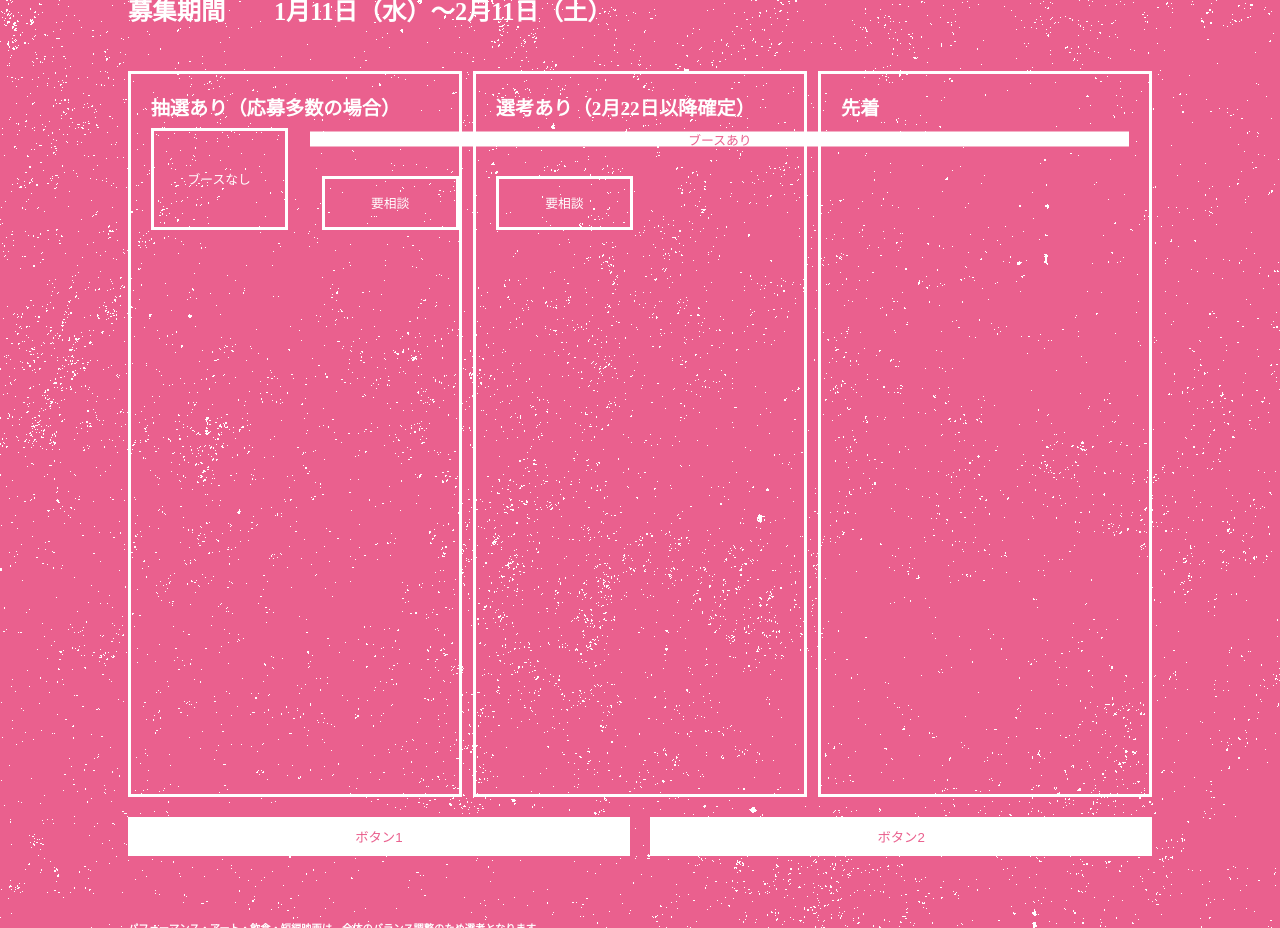
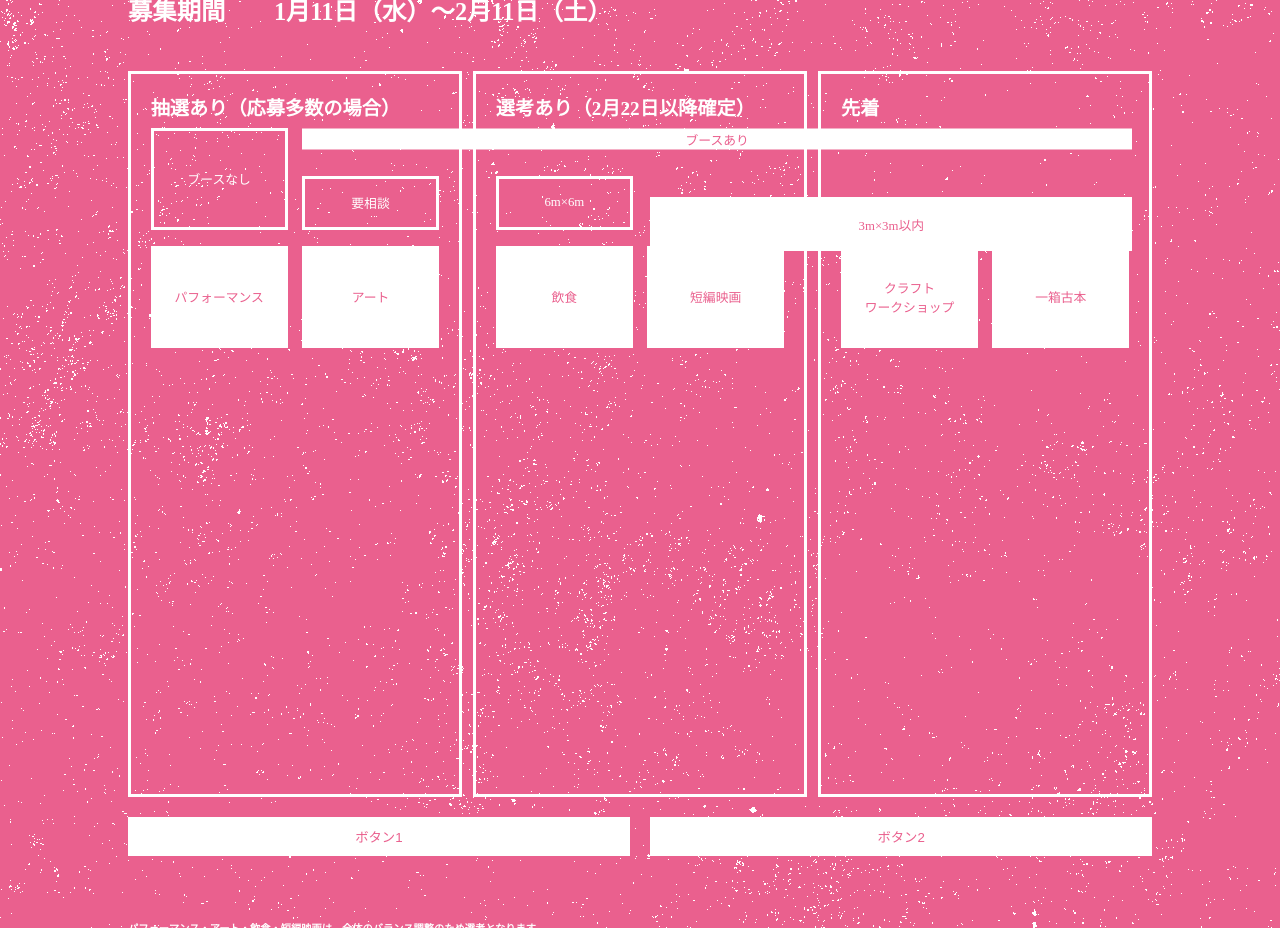
Before and after one commit to hiromuu/keidai-art, a React (Create React App) app: page / in a window 1280 px wide. Shown: the part 1560-2488 px from the top of the page. Built offline with nearby package versions, Linux system fonts and the light colour scheme; the HTML template or start-up script is replaced by a standard one.

Commit message:
3段目までいけた

```diff
--- a/src/App.tsx
+++ b/src/App.tsx
@@ -142,18 +142,34 @@ function App() {
         alignItems: 'center',
         justifyContent: 'center',
         position: 'absolute',
-        width: '80%',
+        width: '80.5%',
         height: '15px',
         backgroundColor: 'white',
         top: '5.3vw',
-        left: '17.8%',
+        left: '17%',
         transform: 'translateY(-50%)',
+        border: 'solid',
+        borderColor: 'transparent',
+    };
+
+    const spanningRectangleStyle2: React.CSSProperties = {
+        display: 'flex',
+        alignItems: 'center',
+        justifyContent: 'center',
+        position: 'absolute',
+        width: '46.5%',
+        height: '6vh',
+        backgroundColor: 'white',
+        top: '15.8vh',
+        left: '51%',
+        border: 'solid',
+        borderColor: 'transparent',
     };
 
     const noBoothBoxStyle: React.CSSProperties = {
         border: "solid",
         width: '40%',
-        height: '12vh',//後ほど修正
+        height: '12vh',
         marginLeft: '6%',
         borderColor: 'white',
         alignItems: 'center',
@@ -166,6 +182,7 @@ function App() {
         width: '40%',
         height: '6vh',
         marginTop: '6vh',
+        marginRight: '6%',
         borderColor: 'white',
         alignItems: 'center',
         justifyContent: 'center',
@@ -175,9 +192,60 @@ function App() {
     const noBoothBoxStyle3: React.CSSProperties = {
         border: "solid",
         width: '40%',
-        height: '6vh',//後ほど修正
+        height: '6vh',
         marginTop: '6vh',
         borderColor: 'white',
+        alignItems: 'center',
+        justifyContent: 'center',
+        display: 'flex',
+        marginLeft: '6%',
+    };
+
+    const noBoothBoxStyle4: React.CSSProperties = {
+        width: '40%',
+        height: '6vh',
+        marginTop: '6vh',
+        alignItems: 'center',
+        justifyContent: 'center',
+        display: 'flex',
+        border: 'solid',
+        borderColor: 'transparent',
+    };
+
+    const noBoothBoxStyle5: React.CSSProperties = {
+        width: '40%',
+        height: '12vh',
+        marginTop: '2vh',
+        marginLeft: '6%',
+        alignItems: 'center',
+        justifyContent: 'center',
+        display: 'flex',
+        background: 'white',
+        color: 'rgb(234, 96, 142)',
+        border: 'solid',
+        borderColor: 'transparent',
+    };
+
+    const noBoothBoxStyle6: React.CSSProperties = {
+        width: '40%',
+        height: '12vh',
+        marginTop: '2vh',
+        marginRight: '6%',
+        alignItems: 'center',
+        justifyContent: 'center',
+        display: 'flex',
+        background: 'white',
+        color: 'rgb(234, 96, 142)',
+        border: 'solid',
+        borderColor: 'transparent',
+    };
+
+    const noBoothBoxStyle7: React.CSSProperties = {
+        border: 'solid',
+        borderColor: 'transparent',
+        width: '40%',
+        height: '6vh',
+        marginTop: '6vh',
         alignItems: 'center',
         justifyContent: 'center',
         display: 'flex',
@@ -271,22 +339,56 @@ function App() {
                                 <p style={boxText2}>要相談</p>
                             </div>
                         </div>
+                        <div style={boothOptionsContainer}>
+                            <div style={noBoothBoxStyle5}>
+                                <p style={boxText}>パフォーマンス</p>
+                            </div>
+                            <div style={noBoothBoxStyle6}>
+                                <p style={boxText}>アート</p>
+                            </div>
+                        </div>
                     </div>
                     <div style={rectangleStyle}>
                         <p style={boxTitle}>選考あり（2月22日以降確定）</p>
                         <div style={boothOptionsContainer}>
                             <div style={noBoothBoxStyle3}>
-                                <p style={boxText2}>要相談</p>
+                                <p style={boxText2}>6m×6m</p>
                             </div>
-                            <div>
+                            <div style={noBoothBoxStyle4}>
+                            </div>
+                        </div>
+                        <div style={boothOptionsContainer}>
+                            <div style={noBoothBoxStyle5}>
+                                <p style={boxText}>飲食</p>
+                            </div>
+                            <div style={noBoothBoxStyle6}>
+                                <p style={boxText}>短編映画</p>
                             </div>
                         </div>
                     </div>
                     <div style={rectangleStyle}>
                         <p style={boxTitle}>先着</p>
+                        <div style={boothOptionsContainer}>
+                            <div style={noBoothBoxStyle7}>
+                            </div>
+                            <div style={noBoothBoxStyle4}>
+                            </div>
+                        </div>
+                        <div style={boothOptionsContainer}>
+                            <div style={noBoothBoxStyle5}>
+                                <p style={boxText}>クラフト<br />
+                                    ワークショップ</p>
+                            </div>
+                            <div style={noBoothBoxStyle6}>
+                                <p style={boxText}>一箱古本</p>
+                            </div>
+                        </div>
                     </div>
                     <div style={spanningRectangleStyle}>
                         <p style={boxText}>ブースあり</p>
+                    </div>
+                    <div style={spanningRectangleStyle2}>
+                        <p style={boxText}>3m×3m以内</p>
                     </div>
 
                 </div>
```
